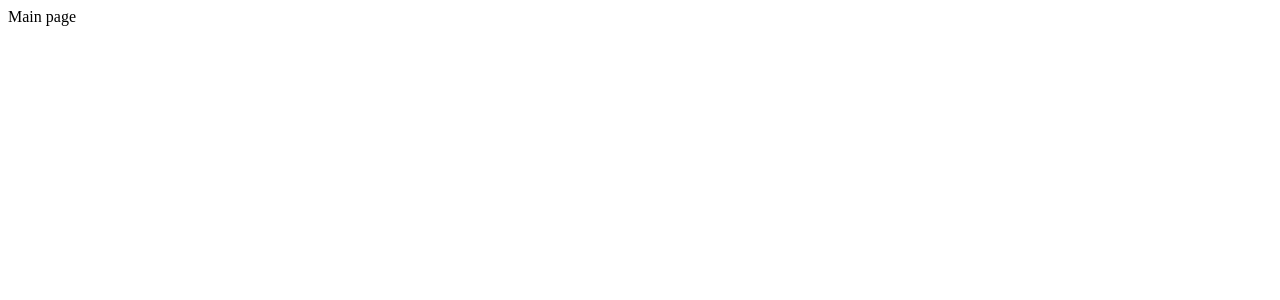
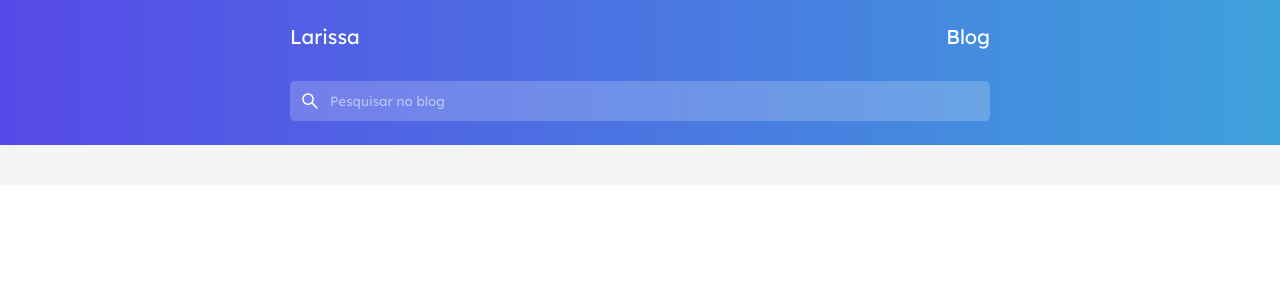
Before and after one commit to Jonas-petty/Larissa_Blog, a React (Vite) app: page / in a window 1280 px wide. Shown: the top 300 px of the page. Built offline with nearby package versions, Linux system fonts and the light colour scheme; no server answers; the database is empty.

Commit message:
upgrading the visuals using some more styled components

```diff
--- a/index.html
+++ b/index.html
@@ -4,7 +4,11 @@
     <meta charset="UTF-8" />
     <link rel="icon" type="image/svg+xml" href="/vite.svg" />
     <meta name="viewport" content="width=device-width, initial-scale=1.0" />
-    <title>Vite + React</title>
+
+    <link rel="preconnect" href="https://fonts.googleapis.com">
+    <link rel="preconnect" href="https://fonts.gstatic.com" crossorigin>
+    <link href="https://fonts.googleapis.com/css2?family=Lexend+Deca:wght@100;200;300;400;500;600;700;800;900&display=swap" rel="stylesheet">
+    <title>Larissa | Blog</title>
   </head>
   <body>
     <div id="root"></div>
--- a/package.json
+++ b/package.json
@@ -9,13 +9,17 @@
     "preview": "vite preview"
   },
   "dependencies": {
+    "firebase": "^9.15.0",
     "react": "^18.2.0",
-    "react-dom": "^18.2.0"
+    "react-dom": "^18.2.0",
+    "react-firebase-hooks": "^5.1.1",
+    "styled-components": "^5.3.6"
   },
   "devDependencies": {
     "@types/react": "^18.0.26",
     "@types/react-dom": "^18.0.9",
     "@vitejs/plugin-react": "^3.0.0",
+    "react-router-dom": "^6.5.0",
     "vite": "^4.0.0"
   }
 }
--- a/src/App.jsx
+++ b/src/App.jsx
@@ -1,13 +1,38 @@
-import { useState } from 'react'
+import { createGlobalStyle } from 'styled-components'
+import { BrowserRouter as Router } from 'react-router-dom'
+
+const GlobalStyle = createGlobalStyle`
+  * {
+    font-family: 'Lexend Deca', sans-serif;
+    box-sizing: border-box;
+    margin: 0;
+    padding: 0;
+  }
+
+  main {
+    background-color: #F3F5F7;
+    padding: 20px;
+  }
+`
+
+import { db } from './firebase'
 import reactLogo from './assets/react.svg'
 import './App.css'
+
+import Header from "./Header";
+
+import PageRoutes from './PageRoutes'
 
 function App() {
 
   return (
-    <div className="App">
-      Main page
-    </div>
+    <Router>
+      <div className="App">
+        <GlobalStyle />
+        <Header />
+        <PageRoutes db={db}/>
+      </div>
+    </Router>
   )
 }
 
--- /dev/null
+++ b/src/Header.jsx
@@ -0,0 +1,47 @@
+import styled from "styled-components";
+
+const HeaderDiv = styled.header`
+    background: linear-gradient(90deg, #574AE8, #3EA1DB);
+    padding: 0 20px;
+`
+
+const Nav = styled.nav`
+    max-width: 700px;
+    margin: auto;
+    padding: 1.5rem 0;
+
+    display: flex;
+    flex-direction: column;
+
+    .text_content {
+        h1, p {
+            font-size: 20px;
+            font-weight: 400;
+        }
+        color: #FFF;
+
+        margin-bottom: 2rem;
+        display: flex;
+        align-items: center;
+        justify-content: space-between;
+    }
+`
+import SearchInput from "./SearchInput";
+
+function Header() {
+    return (
+        <HeaderDiv>
+            <Nav>
+                <div className="text_content">
+                    <h1>Larissa</h1>
+                    <p>Blog</p>
+                </div>
+                <SearchInput
+                    placeholder="Pesquisar no blog"
+                />
+            </Nav>
+        </HeaderDiv>
+    );
+}
+
+export default Header;
--- /dev/null
+++ b/src/Home.jsx
@@ -0,0 +1,13 @@
+import PostsList from './PostsList'
+
+function Home({ db }) {
+    return (
+        <>
+            <main>
+            <PostsList db={db}/>
+            </main>
+        </>
+    );
+}
+
+export default Home;
--- /dev/null
+++ b/src/PageRoutes.jsx
@@ -0,0 +1,15 @@
+import { Route, Routes} from "react-router-dom";
+
+import Home from "./Home";
+import PostPage from "./PostPage";
+
+function PageRoutes({db}) {
+    return (
+        <Routes>
+            <Route path="/" element={<Home  db={db}/>}/>
+            <Route path="/posts/:postId" element={<PostPage />}/>
+        </Routes>
+    );
+}
+
+export default PageRoutes;
--- /dev/null
+++ b/src/Post.jsx
@@ -0,0 +1,65 @@
+import React from 'react';
+import styled from 'styled-components';
+import { Link } from 'react-router-dom';
+
+const PostContainer = styled.div`
+    background-color: #FFFFFF;
+
+    a {
+        text-decoration: none;
+    }
+
+    .info, .content {
+        color: #717171;
+    }
+
+    .content {
+        font-size: 0.9rem;
+    }
+
+    max-width: 700px;
+    margin: 10px auto;
+    padding: 20px;
+
+    border-radius: 5px;
+
+    box-shadow: 0 0 10px #00000022;
+
+    &:hover {
+        transform: scale(1.01);
+    }
+`
+
+const PostTitle = styled.h1`
+    font-size: 1.6rem;
+    font-weight: 400;
+    color: #1A202C;
+
+    margin-top: 20px;
+`
+
+function Post({title, createdAt, content, id}) {
+    const date = new Date(createdAt.seconds * 1000)
+    let dateString = `${date.getDate()} de ${date.toLocaleString('pt-BR', {month: 'long'})}, ${date.getFullYear()}`
+
+    const data = {title, dateString, content}
+    return (
+        <PostContainer>
+            <Link to={`/posts/${id}`} state={data}>
+                <p className='info'>Escrito por Larissa Felix em {dateString}</p>
+                <PostTitle>{title}</PostTitle>
+                <p className='content'>
+                    Lorem ipsum dolor, sit amet consectetur
+                    adipisicing elit. Quas, alias ipsam neque
+                    laborum id ea delectus deleniti accusantium
+                    sunt vel enim! Assumenda fugit deserunt dolore
+                    perspiciatis excepturi itaque, vitae dicta?
+                </p>
+
+            </Link>
+        </PostContainer>
+
+    );
+}
+
+export default Post;
--- /dev/null
+++ b/src/PostPage.jsx
@@ -0,0 +1,35 @@
+import { useLocation, useParams } from "react-router-dom";
+import styled from "styled-components";
+
+function PostPage({ content }) {
+
+    const { postId } = useParams()
+    const { state } = useLocation()
+
+    const PostContainer = styled.div`
+        padding: 20px;
+    `
+
+    const Title = styled.h1`
+        font-size: 2.1rem;
+        text-align: center;
+        color: red;
+        margin-bottom: 10px;
+    `
+
+    const PostContent = styled.div`
+        ul, ol {
+            margin-left: 40px;
+        }
+    `
+
+    return (
+        <PostContainer>
+            {state.title && <Title>{state.title}</Title>}
+            <p>Escrito por Larissa Felix em {state.dateString}</p>
+            <PostContent dangerouslySetInnerHTML={{__html: state.content}}></PostContent>
+        </PostContainer>
+    );
+}
+
+export default PostPage;
--- /dev/null
+++ b/src/PostsList.jsx
@@ -0,0 +1,33 @@
+import { useEffect, useState } from 'react'
+import { ReactDOM } from 'react-dom/client'
+import { collection, limit, onSnapshot, orderBy, query } from 'firebase/firestore'
+
+import Post from "./Post";
+
+function PostsList({db}) {
+    const [posts, setPosts] = useState([])
+
+
+    useEffect(() => {
+        onSnapshot(query(collection(db, 'Posts'), orderBy('createdAt', 'desc'), limit(10)), (snapshot) => {
+        setPosts(snapshot.docs.map((doc) => doc))
+        })
+    }, [])
+
+    const postElements = posts.map((posts) => {
+        const data = posts.data()
+        return  <Post
+                    key={posts.id}
+                    title={data.title}
+                    createdAt={data.createdAt}
+                    content={data.content}
+                    id={posts.id}
+                />
+    })
+
+    return (
+        postElements
+    );
+}
+
+export default PostsList;
--- /dev/null
+++ b/src/SearchInput.jsx
@@ -0,0 +1,43 @@
+import styled from "styled-components";
+
+import SearchIcon from './assets/search.svg'
+
+const Container = styled.div`
+    background-color: rgba(255, 255, 255, 0.2);
+    display: flex;
+
+    border-radius: 5px;
+
+    img {
+        margin: 10px;
+        width: 20px;
+    }
+
+
+    input {
+        ::placeholder {
+            color:  #FFF;
+            opacity: 0.5;
+        }
+
+        background: transparent;
+        border: 0;
+        width: 100%;
+    }
+
+    input:focus {
+        color: #FFF;
+        outline: none;
+    }
+`
+
+function SearchInput({placeholder}) {
+    return (
+        <Container>
+            <img src={SearchIcon} alt="Search Icon" />
+            <input type="text" placeholder={placeholder} />
+        </Container>
+     );
+}
+
+export default SearchInput;
--- /dev/null
+++ b/src/firebase.js
@@ -0,0 +1,20 @@
+import { initializeApp } from "firebase/app";
+import { getAnalytics } from "firebase/analytics";
+import { getFirestore } from "firebase/firestore"
+
+const firebaseConfig = {
+  apiKey: "AIzaSyCumCuqk-iqtE1tWp7Uwt7vFWR9RZyMYs0",
+  authDomain: "larissa-b36e0.firebaseapp.com",
+  projectId: "larissa-b36e0",
+  storageBucket: "larissa-b36e0.appspot.com",
+  messagingSenderId: "555065936796",
+  appId: "1:555065936796:web:e870dc7136b46bb77d5659",
+  measurementId: "G-C2EB5C5RM8"
+};
+
+const app = initializeApp(firebaseConfig);
+const analytics = getAnalytics(app);
+
+const db = getFirestore(app)
+
+export { db }
```
Also changed, not shown: src/assets/search.svg (added), 1 other file (tests, documents, lock files or other folders).
